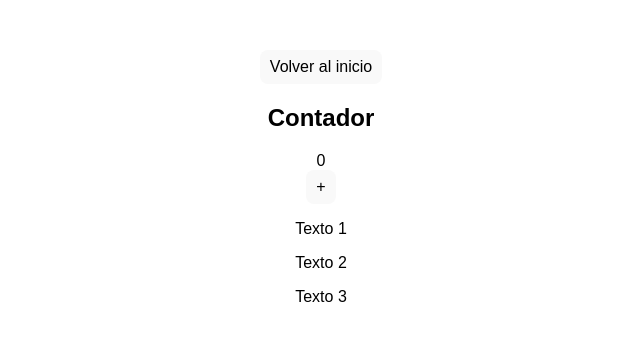
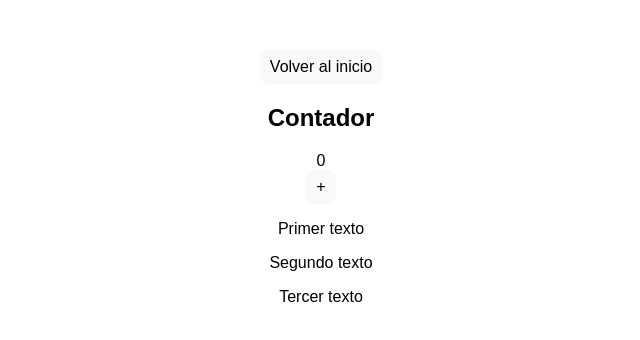
Before and after one commit to lilianaramosvz/optimizacion-de-visualizacion, a React (Vite) app in the folder virtualizacion/: page /contador in a window 1280 px wide. Shown: the part 214-554 px from the top of the page, without its empty margins (319-959 px from the left). Built offline with nearby package versions, Linux system fonts and the light colour scheme.

Commit message:
Optimization

```diff
--- /dev/null
+++ b/virtualizacion/src/components/TextoHijo.jsx
@@ -0,0 +1,8 @@
+import React from "react";
+
+const TextoHijo = React.memo(({ texto }) => {
+  console.log("Renderizado de texto...");
+  return <p>{texto}</p>;
+});
+
+export default TextoHijo;
--- a/virtualizacion/src/components/contador.jsx
+++ b/virtualizacion/src/components/contador.jsx
@@ -1,12 +1,14 @@
 //virtualizacion\src\components\contador.jsx
-import { useState } from "react";
-import React from "react";
-import Texto1 from "./texto1";
-import Texto2 from "./texto2";
-import Texto3 from "./texto3";
+import { useState } from 'react';
+import React from 'react';
+import TextoHijo from './TextoHijo.jsx';
 
 function Contador() {
   const [contador, setContador] = useState(0);
+  <button onClick={() => setContador(contador + 1)}>
+    Contador: {contador}
+  </button>;
+
   return (
     <div>
       <h2>Contador</h2>
@@ -14,9 +16,9 @@ function Contador() {
       <br />
       <button onClick={() => setContador(contador + 1)}>+</button>
 
-      <Texto1 />
-      <Texto2 />
-      <Texto3 />
+      <TextoHijo texto="Primer texto" />
+      <TextoHijo texto="Segundo texto" />
+      <TextoHijo texto="Tercer texto" />
     </div>
   );
 }
--- a/virtualizacion/src/components/texto1.jsx
+++ /dev/null
@@ -1,9 +0,0 @@
-//virtualizacion\src\components\texto1.jsx
-import React from "react";
-
-const Texto1 = React.memo(() => {
-  console.log("Soy texto 1");
-  return <p>Texto 1</p>;
-});
-
-export default Texto1;
--- a/virtualizacion/src/components/texto2.jsx
+++ /dev/null
@@ -1,9 +0,0 @@
-//virtualizacion\src\components\texto2.jsx
-import React from "react";
-
-const Texto2 = React.memo(() => {
-  console.log("Soy texto 2");
-  return <p>Texto 2</p>;
-});
-
-export default Texto2;
--- a/virtualizacion/src/components/texto3.jsx
+++ /dev/null
@@ -1,9 +0,0 @@
-//virtualizacion\src\components\texto3.jsx
-import React from "react";
-
-const Texto3 = React.memo(() => {
-  console.log("Soy texto 3");
-  return <p>Texto 3</p>;
-});
-
-export default Texto3;
```
Also changed, not shown: 2 other files (tests, documents, lock files or other folders).
